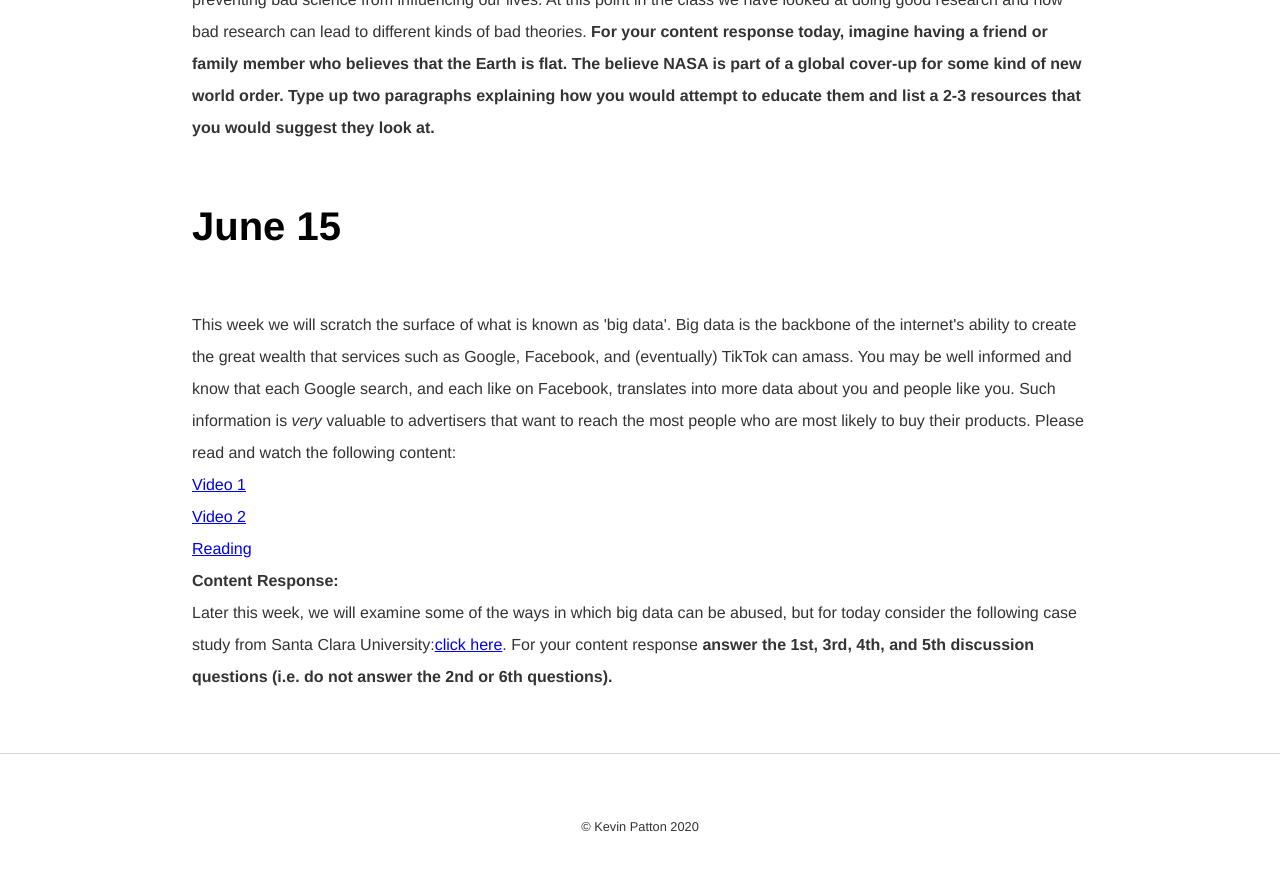
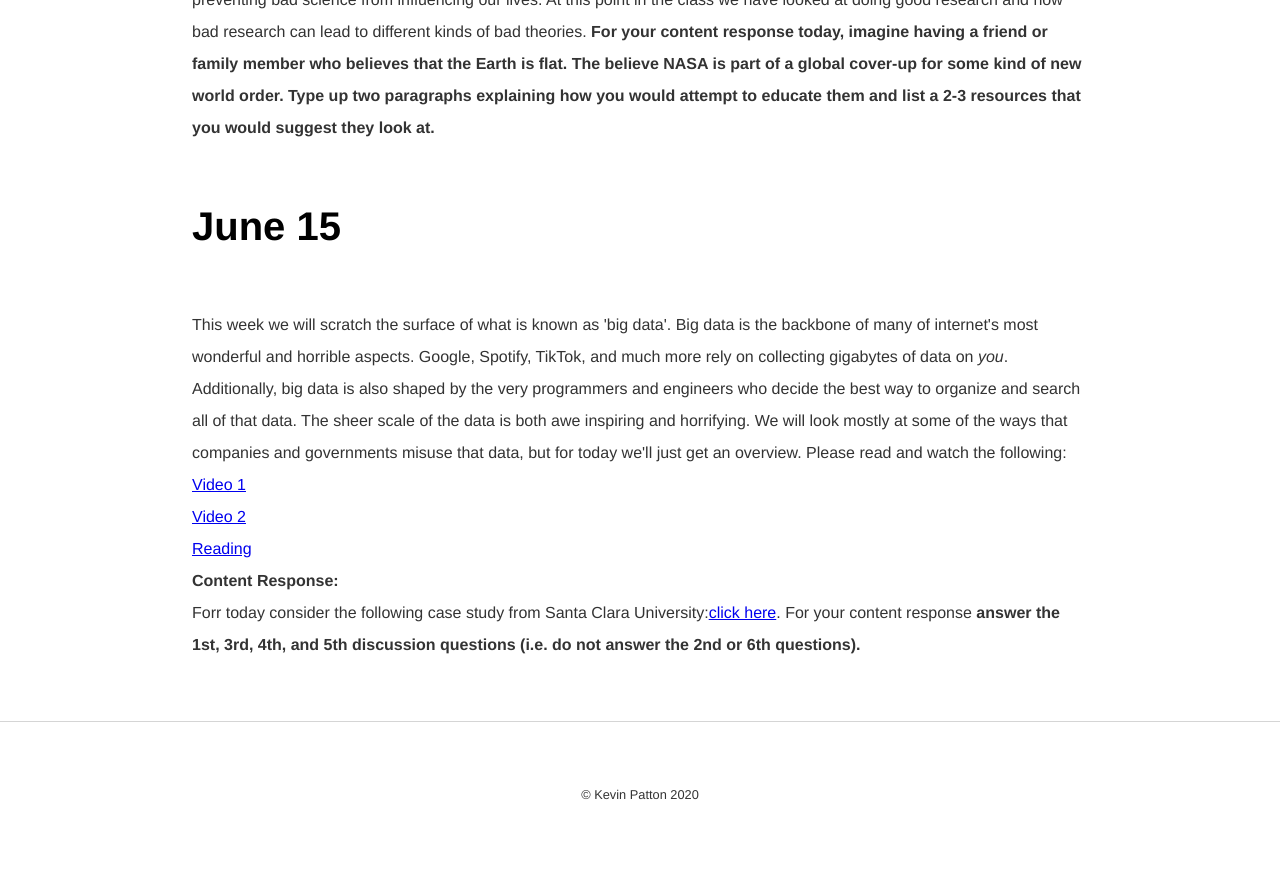
Before and after one commit to kevinjpatton/kevinjpatton.github.io, a Jekyll site: the page built from teaching/phil1020/index.html, in a window 1280 px wide and 900 px high, scrolled down 4560 px. Shown: the top 871 px of the window. Built offline with Jekyll 4.4.1, drawn with Linux system fonts in a browser that asks for light colours; Markdown is read by kramdown in place of the engine named in the settings.

Commit message:
Update index.html

```diff
--- a/teaching/phil1020/index.html
+++ b/teaching/phil1020/index.html
@@ -72,9 +72,9 @@ For the June 11 content response, after having listened to the America Dissected
 Given that few of us will ever have the knowledge and skill required to understand scientific journals, we face a challenge in preventing bad science from influencing our lives.  At this point in the class we have looked at doing good research and how bad research can lead to different kinds of bad theories.  <b>For your content response today, imagine having a friend or family member who believes that the Earth is flat.  The believe NASA is part of a global cover-up for some kind of new world order.   Type up two paragraphs explaining how you would attempt to educate them and list a 2-3 resources that you would suggest they look at.</b></p>
 
 <h1>June 15</h1>
-<p>This week we will scratch the surface of what is known as 'big data'.  Big data is the backbone of the internet's ability to create the great wealth that services such as Google, Facebook, and (eventually) TikTok can amass.  You may be well informed and know that each Google search, and each like on Facebook, translates into more data about you and people like you.  Such information is <i>very</i> valuable to advertisers that want to reach the most people who are most likely to buy their products.  Please read and watch the following content:<br>
+<p>This week we will scratch the surface of what is known as 'big data'.  Big data is the backbone of many of internet's most wonderful and horrible aspects.  Google, Spotify, TikTok, and much more rely on collecting gigabytes of data on <i>you</i>.  Additionally, big data is also shaped by the very programmers and engineers who decide the best way to organize and search all of that data.  The sheer scale of the data is both awe inspiring and horrifying.  We will look mostly at some of the ways that companies and governments misuse that data, but for today we'll just get an overview.  Please read and watch the following:<br>
 <a href="https://youtu.be/vku2Bw7Vkfs" target="_blank">Video 1</a><br>
 <a href="https://youtu.be/Im3GkAYUivE" target="_blank">Video 2</a><br>
 <a href="https://www.forbes.com/sites/oreillymedia/2014/03/28/whats-up-with-big-data-ethics/#321267af3591" target="_blank">Reading</a><br>
   <b>Content Response:</b><br>
-Later this week, we will examine some of the ways in which big data can be abused, but for today consider the following case study from Santa Clara University:<a href="https://www.scu.edu/ethics/privacy/case-study-on-online-privacy/" target="_blank">click here</a>.  For your content response <b>answer the 1st, 3rd, 4th, and 5th discussion questions (i.e. do not answer the 2nd or 6th questions).</b><br>
+Forr today consider the following case study from Santa Clara University:<a href="https://www.scu.edu/ethics/privacy/case-study-on-online-privacy/" target="_blank">click here</a>.  For your content response <b>answer the 1st, 3rd, 4th, and 5th discussion questions (i.e. do not answer the 2nd or 6th questions).</b><br>
```
